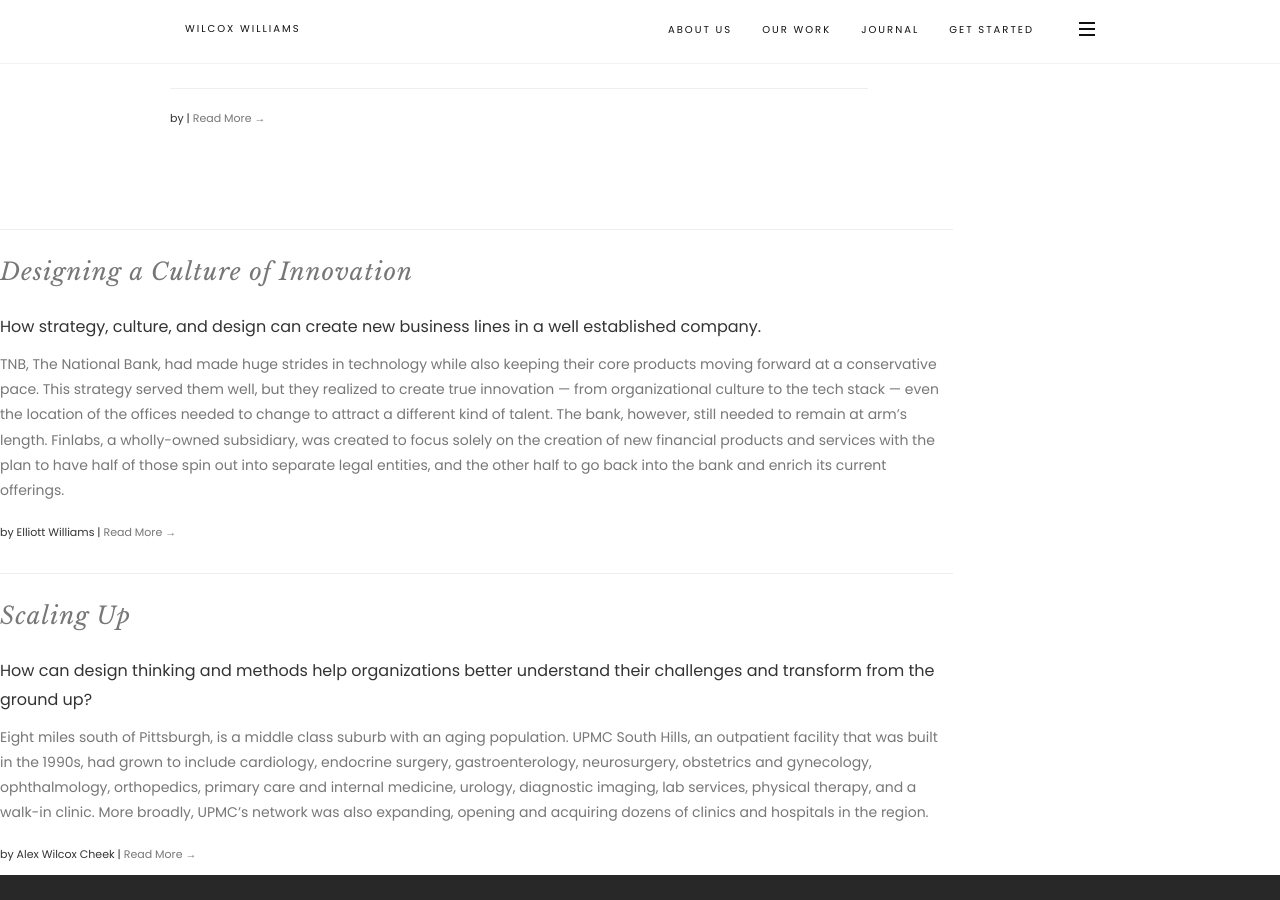
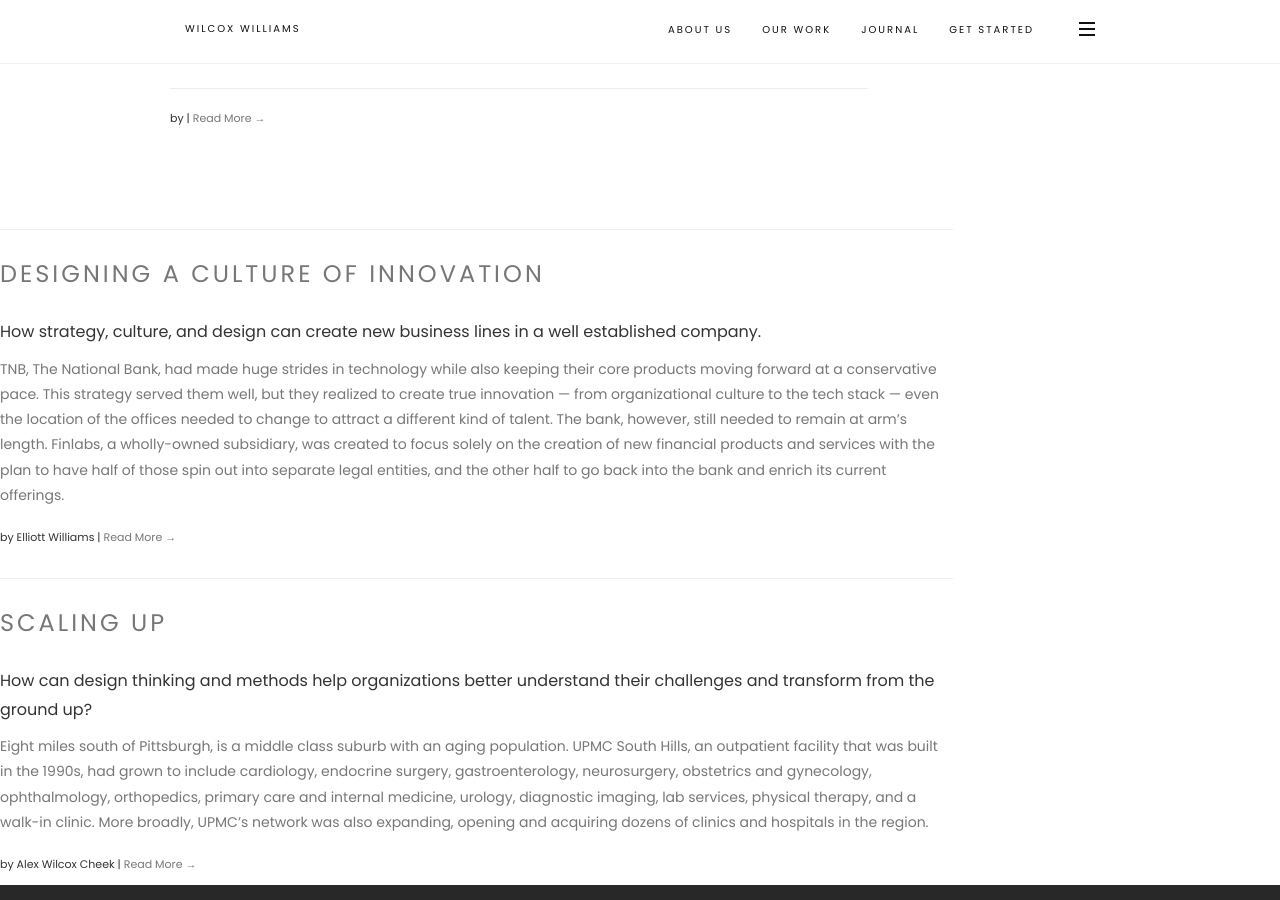
Before and after one commit to rwcstudio/wilcoxwilliams.github.io, a Jekyll site: the page built from journal.html, in a window 1280 px wide and 900 px high, scrolled down 475 px. Built offline with Jekyll 4.4.1, drawn with Linux system fonts in a browser that asks for light colours.

Commit message:
Update journal.html

```diff
--- a/journal.html
+++ b/journal.html
@@ -21,7 +21,7 @@ layout: default
 				<!-- MODULE TITLE -->
 				<div class="row">
 					<div class="col-sm-12 col-md-9 col-lg-9"><hr>
-						  <h2 class="font-serif">
+						  <h2 class="font-alt">
                   <a href="{{ post.url }}">{{ post.title }}</a>
               </h2>
 						<h3>{{ post.subtitle }}</h3>
```
